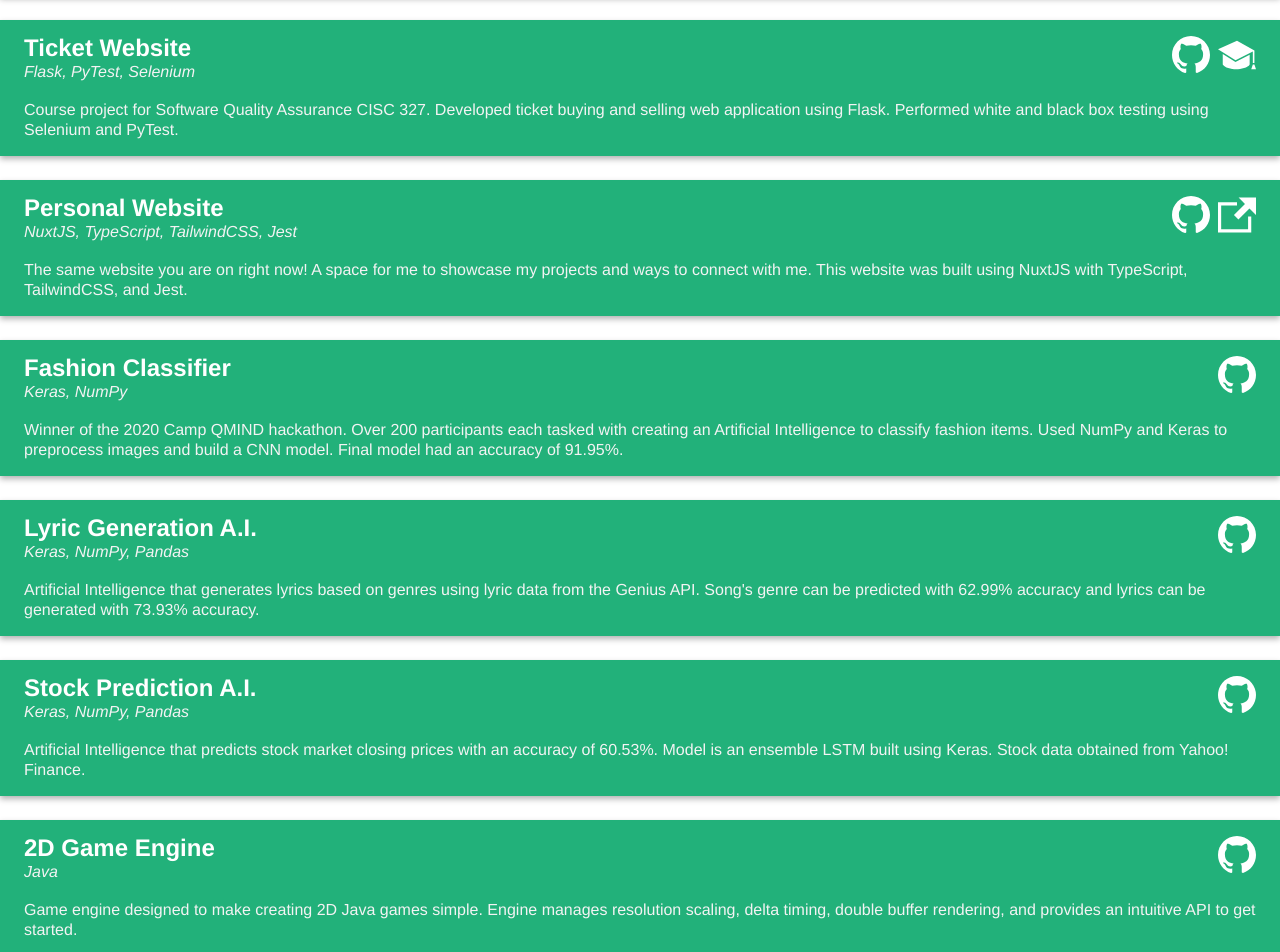
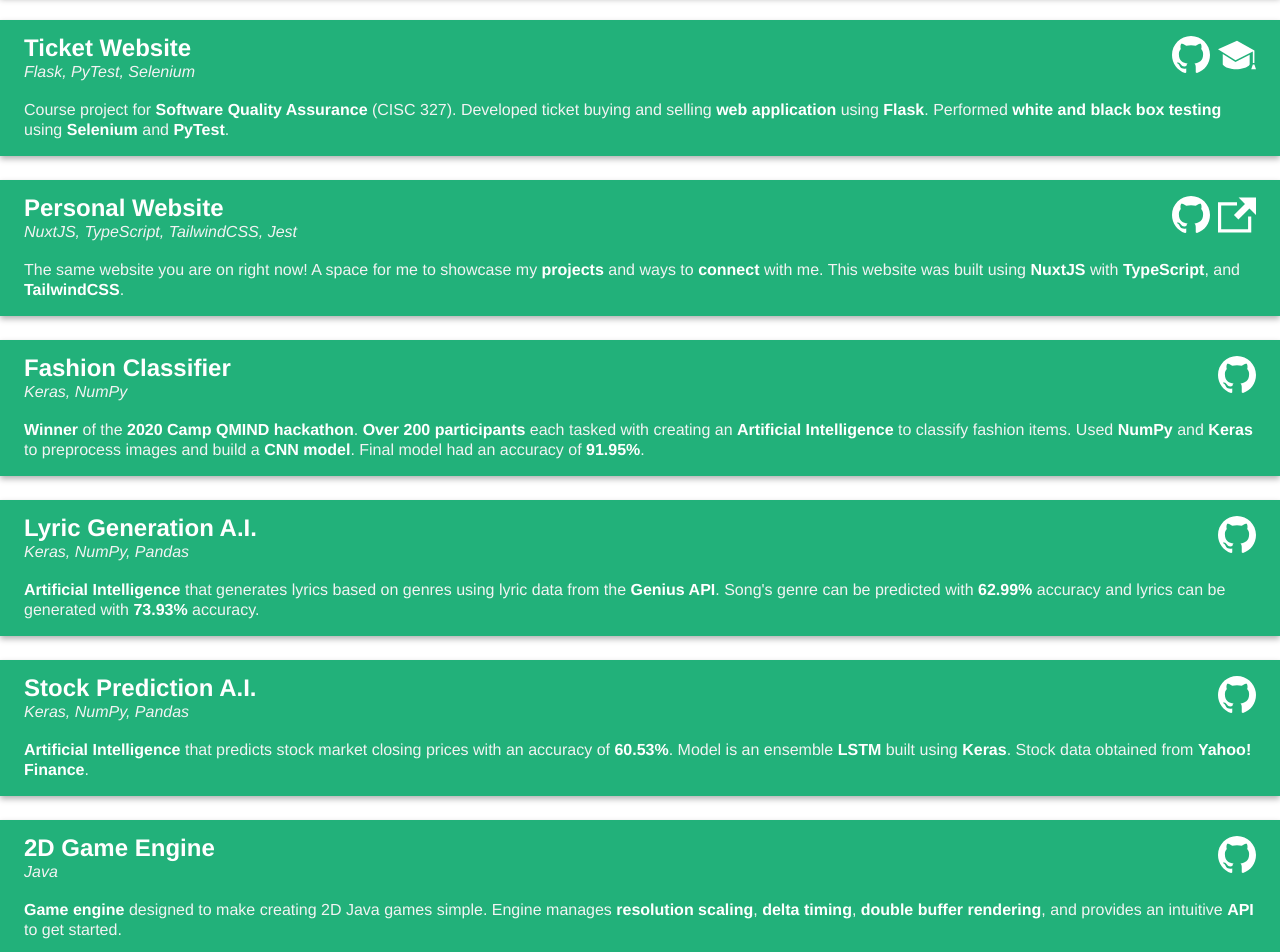
Before and after one commit to jacob-seiler/personal-website, a Nuxt app: page / in a window 1280 px wide. Shown: the part 580-1532 px from the top of the page. Built offline with nearby package versions, Linux system fonts and the light colour scheme; a web font is replaced by a local one.

Commit message:
Card descriptions highlight words

```diff
--- a/components/ProjectCard.vue
+++ b/components/ProjectCard.vue
@@ -17,14 +17,7 @@
         </div>
       </div>
     </div>
-    <p class="text-off-white leading-tight mt-16 text-sm tiny:text-sm">
-      {{ data.description }}
-    </p>
-    <!-- text-3xl -->
-    <!-- tiny:text-2xl -->
-    <!-- sourceURL -->
-    <!-- externalURL -->
-    <!-- courseURL -->
+    <ProjectCardDescription class="mt-16" :value="data.description" />
   </div>
 </template>
 
--- /dev/null
+++ b/components/ProjectCardDescription.vue
@@ -0,0 +1,26 @@
+<script lang="ts">
+import { defineComponent, h } from 'vue'
+
+export default defineComponent({
+  props: {
+    value: {
+      type: String,
+      required: true
+    }
+  },
+  // https://stackoverflow.com/questions/68127272/vue-js-3-property-projects-does-not-exist-on-type-createcomponentpublicinst
+  computed: {
+    description (): string {
+      return this.value
+    }
+  },
+  render () {
+    const text = this.description.split('**').map((seg, i) => {
+      if (i % 2 === 0) { return seg }
+      return h('b', { class: 'text-white' }, seg)
+    })
+
+    return h('p', { class: 'text-off-white leading-tight text-sm tiny:text-sm' }, text)
+  }
+})
+</script>
--- a/components/ProjectCards.vue
+++ b/components/ProjectCards.vue
@@ -23,46 +23,46 @@ const projects: Project[] = [
   {
     name: 'CSS Designer',
     technologies: ['React', 'TypeScript', 'Bootstrap', 'Sass'],
-    description: 'Web application for designing and styling CSS components using interactive tools. Developed with React JS and Bootstrap frameworks using TypeScript and Sass.',
+    description: '**Web application** for designing and styling **CSS components** using interactive tools. Developed with **React JS** and **Bootstrap** frameworks using **TypeScript** and **Sass**.',
     sourceURL: 'https://github.com/jacob-seiler/css-toolkit',
     externalURL: 'https://jacob-seiler.github.io/CSS-Toolkit/build/components/boxshadow.html'
   },
   {
     name: 'Ticket Website',
     technologies: ['Flask', 'PyTest', 'Selenium'],
-    description: 'Course project for Software Quality Assurance CISC 327. Developed ticket buying and selling web application using Flask. Performed white and black box testing using Selenium and PyTest.',
+    description: 'Course project for **Software Quality Assurance** (CISC 327). Developed ticket buying and selling **web application** using **Flask**. Performed **white and black box testing** using **Selenium** and **PyTest**.',
     sourceURL: 'https://github.com/jacob-seiler/seetgeek',
     courseURL: 'http://www2.cs.queensu.ca/undergrad/courses/profile.php?id=CISC-327'
   },
   {
     name: 'Personal Website',
     technologies: ['NuxtJS', 'TypeScript', 'TailwindCSS', 'Jest'],
-    description: 'The same website you are on right now! A space for me to showcase my projects and ways to connect with me. This website was built using NuxtJS with TypeScript, TailwindCSS, and Jest.',
+    description: 'The same website you are on right now! A space for me to showcase my **projects** and ways to **connect** with me. This website was built using **NuxtJS** with **TypeScript**, and **TailwindCSS**.',
     sourceURL: 'https://github.com/jacob-seiler/personal-website',
     externalURL: 'https://jacobseiler.com'
   },
   {
     name: 'Fashion Classifier',
     technologies: ['Keras', 'NumPy'],
-    description: 'Winner of the 2020 Camp QMIND hackathon. Over 200 participants each tasked with creating an Artificial Intelligence to classify fashion items. Used NumPy and Keras to preprocess images and build a CNN model. Final model had an accuracy of 91.95%.',
+    description: '**Winner** of the **2020 Camp QMIND hackathon**. **Over 200 participants** each tasked with creating an **Artificial Intelligence** to classify fashion items. Used **NumPy** and **Keras** to preprocess images and build a **CNN model**. Final model had an accuracy of **91.95%**.',
     sourceURL: 'https://github.com/jacob-seiler/CampQMINDTeamB20'
   },
   {
     name: 'Lyric Generation A.I.',
     technologies: ['Keras', 'NumPy', 'Pandas'],
-    description: 'Artificial Intelligence that generates lyrics based on genres using lyric data from the Genius API. Song\'s genre can be predicted with 62.99% accuracy and lyrics can be generated with 73.93% accuracy.',
+    description: '**Artificial Intelligence** that generates lyrics based on genres using lyric data from the **Genius API**. Song\'s genre can be predicted with **62.99%** accuracy and lyrics can be generated with **73.93%** accuracy.',
     sourceURL: 'https://github.com/QMIND-Team/Lyric-Gen'
   },
   {
     name: 'Stock Prediction A.I.',
     technologies: ['Keras', 'NumPy', 'Pandas'],
-    description: 'Artificial Intelligence that predicts stock market closing prices with an accuracy of 60.53%. Model is an ensemble LSTM built using Keras. Stock data obtained from Yahoo! Finance.',
+    description: '**Artificial Intelligence** that predicts stock market closing prices with an accuracy of **60.53%**. Model is an ensemble **LSTM** built using **Keras**. Stock data obtained from **Yahoo! Finance**.',
     sourceURL: 'https://github.com/BetaLab-Queens/quant'
   },
   {
     name: '2D Game Engine',
     technologies: ['Java'],
-    description: 'Game engine designed to make creating 2D Java games simple. Engine manages resolution scaling, delta timing, double buffer rendering, and provides an intuitive API to get started.',
+    description: '**Game engine** designed to make creating 2D Java games simple. Engine manages **resolution scaling**, **delta timing**, **double buffer rendering**, and provides an intuitive **API** to get started.',
     sourceURL: 'https://github.com/jacob-seiler/Java-2D-Game-Engine'
   }
 ]
```
